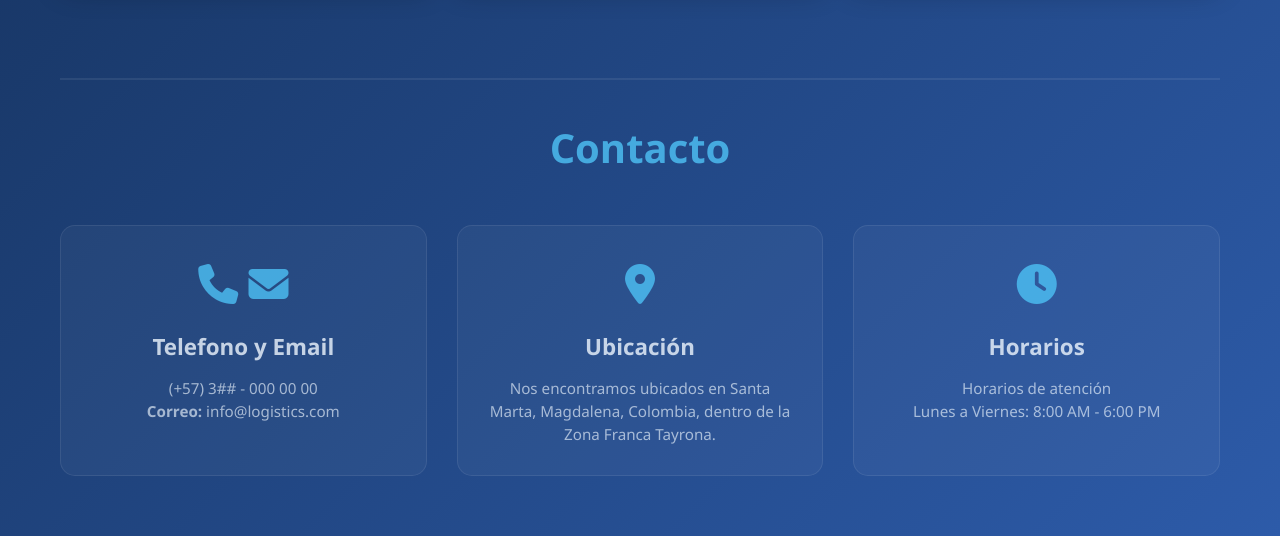
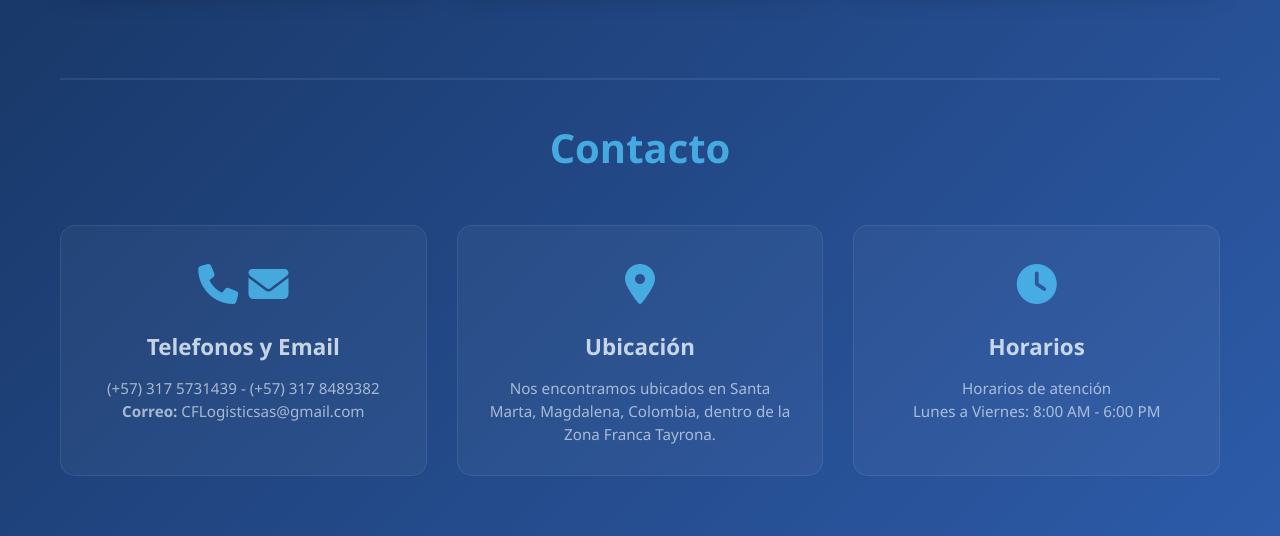
Before and after one commit to JuanMartinezCG/CF-Logistic-SAS--2, a plain HTML site: page index.html in a window 1280 px wide. Shown: the part 1627-2163 px from the top of the page. Drawn offline with Linux system fonts and the light colour scheme; files whose address does not match are found by name.

Commit message:
correo y telefonos correctos

```diff
--- a/index.html
+++ b/index.html
@@ -130,9 +130,9 @@
                 <div class="contact-grid">
                     <div class="contact-card">
                         <div class="contact-icon"><i class="fas fa-phone"></i>  <i class="fas fa-envelope"></i></div>
-                        <h3>Telefono y Email</h3>
-                        <p>(+57) 3## - 000 00 00</p>
-                        <p><strong>Correo:</strong> info@logistics.com</p>
+                        <h3>Telefonos y Email</h3>
+                        <p>(+57) 317 5731439 - (+57) 317 8489382</p>
+                        <p><strong>Correo:</strong> CFLogisticsas@gmail.com</p>
                     </div>
 
                     <div class="contact-card">
```
